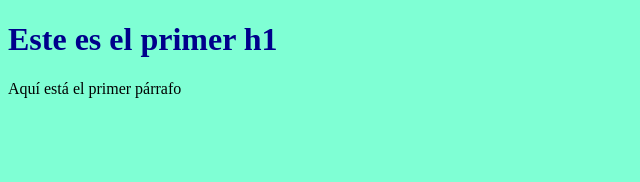
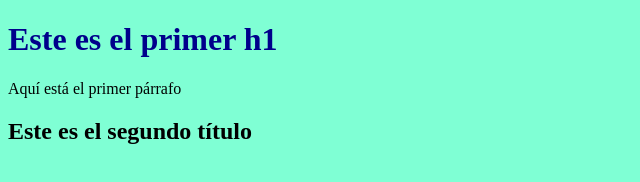
Before and after one commit to San-Se/Cositas, a plain HTML site: page index.html in a window 1280 px wide. Shown: the whole page, without its empty margins (0-640 px from the left). Drawn offline with Linux system fonts and the light colour scheme.

Commit message:
con el h2

```diff
--- a/index.html
+++ b/index.html
@@ -10,5 +10,6 @@
   <body>
     <h1>Este es el primer h1</h1>
     <p>Aqu&iacute; est&aacute; el primer p&aacute;rrafo</p>
+    <h2>Este es el segundo t&iacute;tulo</h2>
   </body>
 </html>
```
